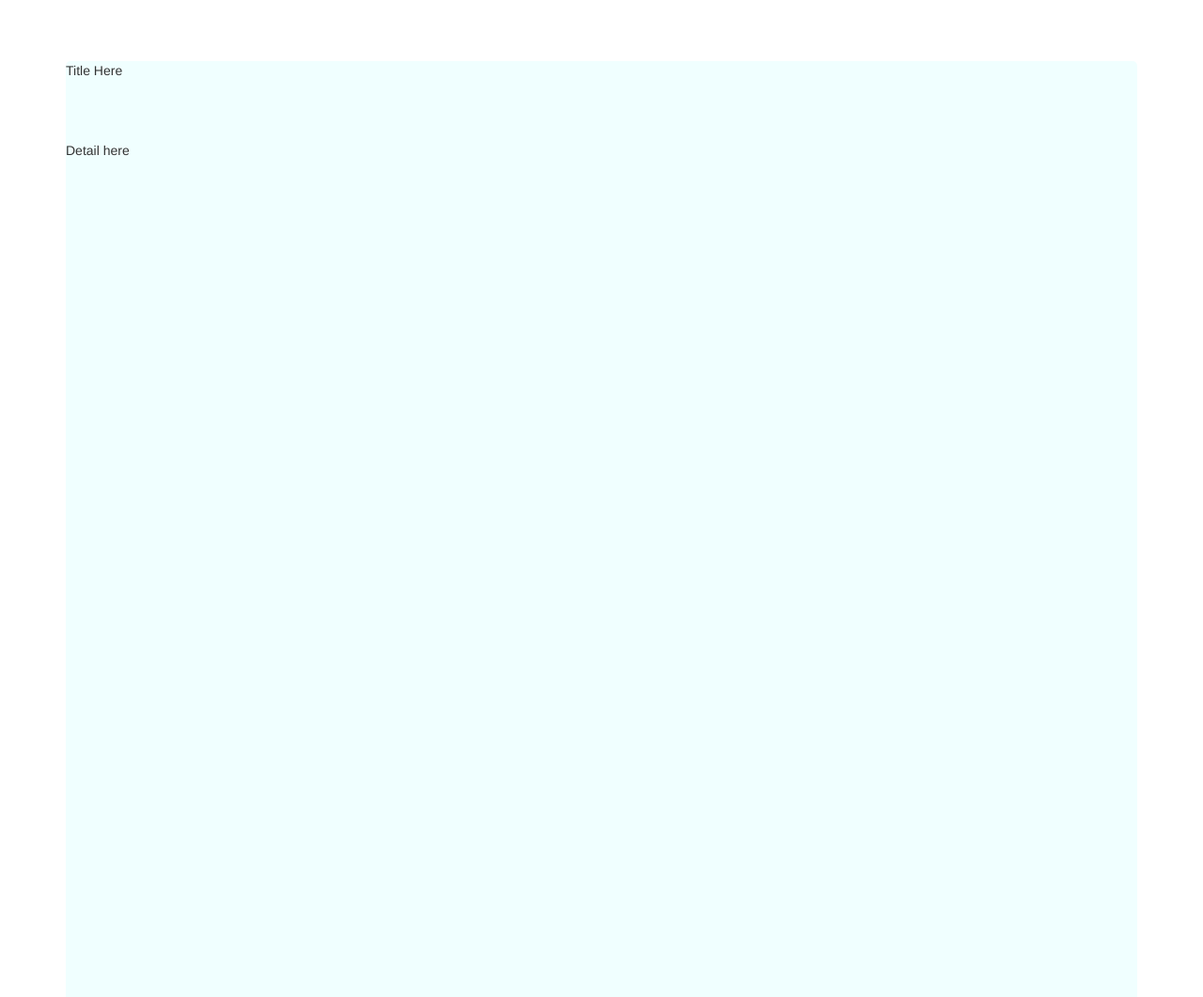
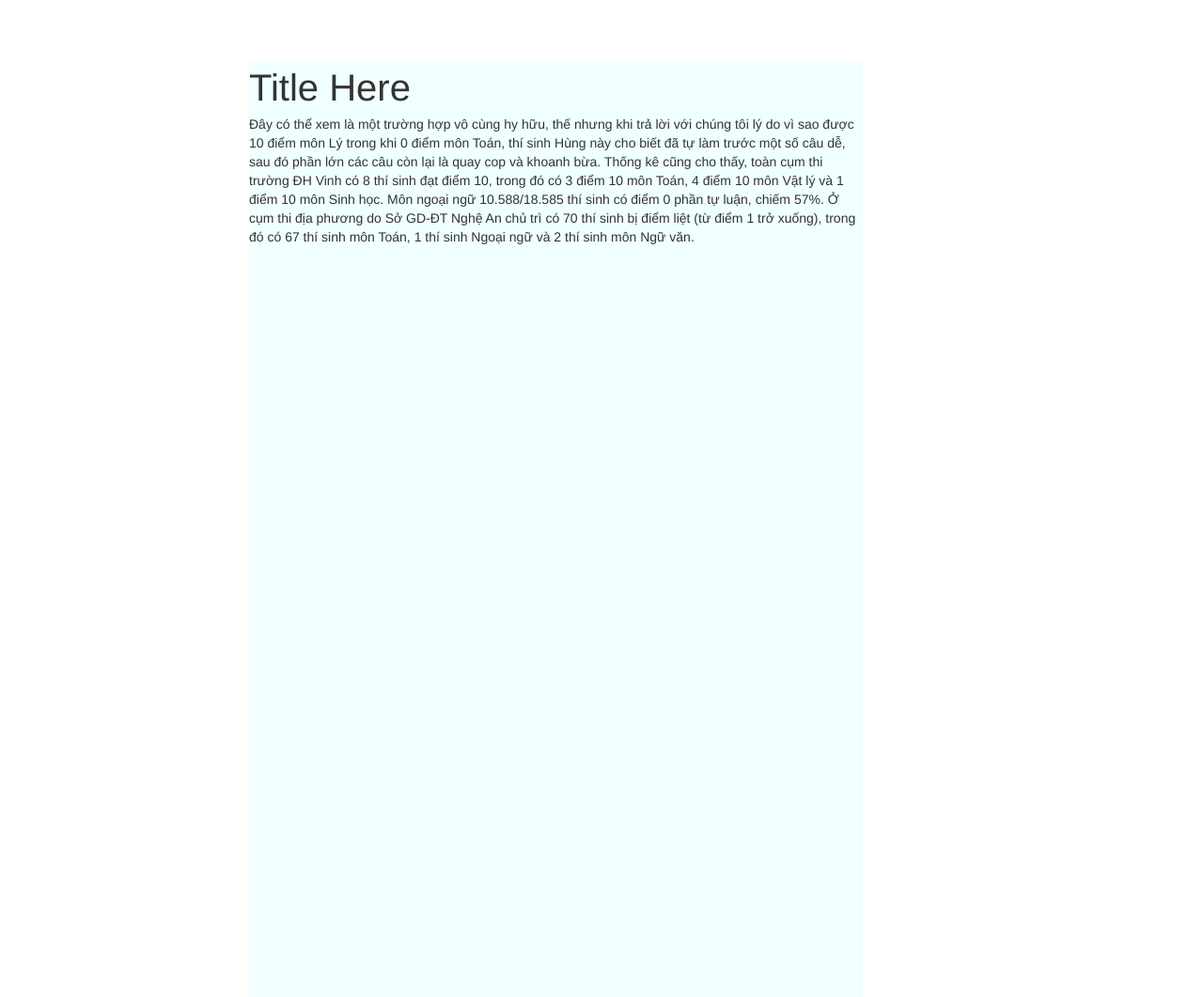
Before and after one commit to M-TMA/BaoMoi, a plain HTML site: page ui/detail_article.html in a window 1280 px wide. Shown: the top 1061 px of the page at 94% size. Drawn offline with nearby package versions, Linux system fonts and the light colour scheme; some packages are replaced by stand-ins of ours; a script that the page names is missing.

Commit message:
git update

```diff
--- a/css/style_detail.css
+++ b/css/style_detail.css
@@ -4,3 +4,6 @@
     height: 1000px;
     margin-top: 65px;
 }
+.title {
+    font-size: 40px;
+}
--- a/ui/detail_article.html
+++ b/ui/detail_article.html
@@ -26,15 +26,17 @@
 <body>
     <div class="container">
         <div class="row">
-            <div class="col-md-12">
+            <div class="col-md-2"></div>
+            <div class="col-md-7">
                 <div class="detail">
                     <span class="time"></span>
                     <div class="title">
                         Title Here
                     </div>
-                    <p class="detail"> Detail here</p>
+                    <p class="detail_content"> Đây có thể xem là một trường hợp vô cùng hy hữu, thế nhưng khi trả lời với chúng tôi lý do vì sao được 10 điểm môn Lý trong khi 0 điểm môn Toán, thí sinh Hùng này cho biết đã tự làm trước một số câu dễ, sau đó phần lớn các câu còn lại là quay cop và khoanh bừa. Thống kê cũng cho thấy, toàn cụm thi trường ĐH Vinh có 8 thí sinh đạt điểm 10, trong đó có 3 điểm 10 môn Toán, 4 điểm 10 môn Vật lý và 1 điểm 10 môn Sinh học. Môn ngoại ngữ 10.588/18.585 thí sinh có điểm 0 phần tự luận, chiếm 57%. Ở cụm thi địa phương do Sở GD-ĐT Nghệ An chủ trì có 70 thí sinh bị điểm liệt (từ điểm 1 trở xuống), trong đó có 67 thí sinh môn Toán, 1 thí sinh Ngoại ngữ và 2 thí sinh môn Ngữ văn.</p>
                 </div>
             </div>
+            <div class="col-md-3"></div>
         </div>
     </div>
 
```
